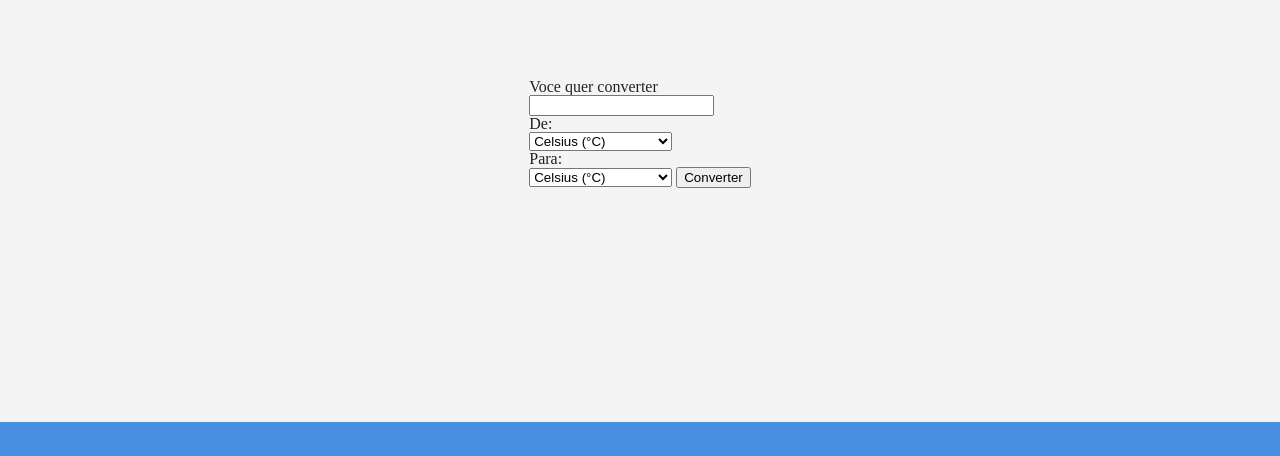
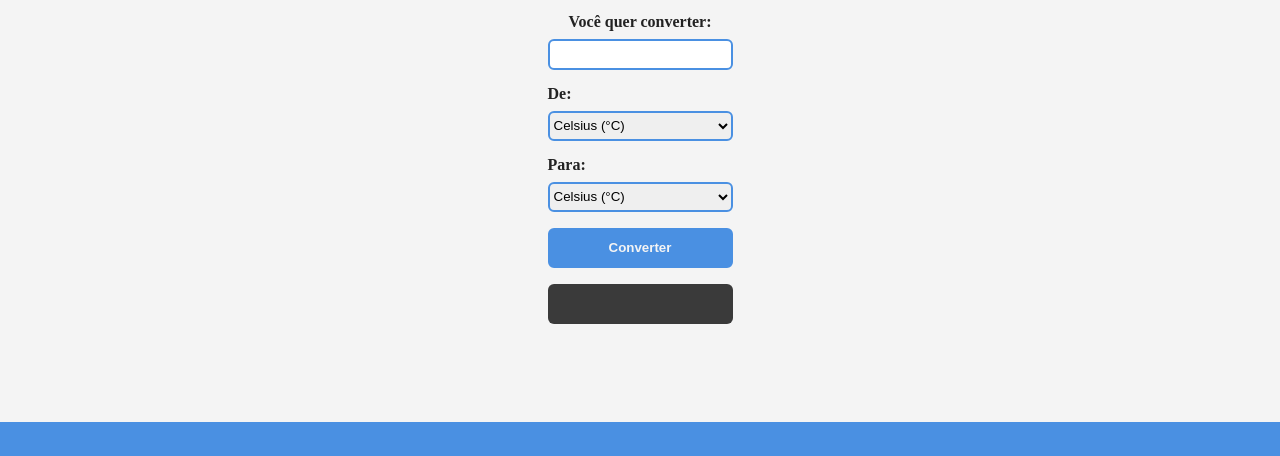
Before and after one commit to Chris-Saints/ToolBox, a website built with Vite: page conversor.html in a window 1280 px wide. Shown: the part 247-703 px from the top of the page. Built offline with nearby package versions, Linux system fonts and the light colour scheme.

Commit message:
Estilizando e colocando Titulo no pagina de conversão de medidas

```diff
--- a/conversor.html
+++ b/conversor.html
@@ -5,8 +5,8 @@
         <meta name="viewport" content="width=device-width, initial-scale=1.0">
         <link rel="stylesheet" href="./styles/reset.css">
         <link rel="stylesheet" href="./styles/style.css">
-    <link rel="stylesheet" href="./styles/temas.css">
-    <title>Toolbox - Trocar Tema</title>
+        <link rel="stylesheet" href="./styles/conversor.css">
+        <title>Toolbox - Conversor</title>
     </head>
     <body>
         <header class="cabecalho">
@@ -14,9 +14,19 @@
         </header>
 
         <main class="conteudo">
-        <section><p>Voce quer converter </p>
+
+            <h1>CONVERSOR</h1>
+
+            <section class="Container">
+
+                <div class="container_converter">
+                    <p>Você quer converter: </p>
                     <input type="number" id="input">
+                </div>
+
+                <div class="container_de">
                     <p>De:</p>
+
                     <select id="converter-de">
                         <option value="celsius">Celsius (°C)</option>
                         <option value="kelvin">Kelvin (K)</option>
@@ -41,7 +51,11 @@
                         <option value="vw">Viewport Width (vw)</option>
                         <option value="vh">Viewport Height (vh)</option>
                     </select>
+                </div>
+
+                <div class="container_para">
                     <p>Para:</p>
+
                     <select id="converter-para">
                         <option value="celsius">Celsius (°C)</option>
                         <option value="kelvin">Kelvin (K)</option>
@@ -67,11 +81,15 @@
                         <option value="vw">Viewport Width (vw)</option>
                         <option value="vh">Viewport Height (vh)</option>
                     </select>
+                </div>
 
                 <button id="converter-botao">Converter</button>
+
                 <p id="display"></p>
 
             </section>
+
+
 
         </main>
 
--- /dev/null
+++ b/styles/conversor.css
@@ -0,0 +1,94 @@
+.conteudo {
+    display: flex;
+    flex-direction: column;
+    gap: 2rem;
+    margin-bottom: 1rem;
+}
+
+.conteudo h1 {
+    font-weight: bold;
+    font-size: 40px;
+}
+
+.Container {
+    display: flex;
+    flex-direction: column;
+    gap: 1rem;
+}
+
+.container_converter{
+    display: flex;
+    align-items: center;
+    font-weight: bold;
+    flex-direction: column;
+    gap: 0.55rem;
+}
+
+.container_converter input {
+    border: solid 2px var(--cor-botao-form);
+    border-radius: 6px;
+    height: 25px;
+}
+
+.container_de {
+    display: flex;
+    font-weight: bold;
+    flex-direction: column;
+    gap: 0.55rem;
+}
+
+.container_de select {
+    border: solid 2px var(--cor-botao-form);
+    border-radius: 6px;
+    cursor: pointer;
+    height: 30px;
+
+}
+
+.container_para {
+    display: flex;
+    font-weight: bold;
+    flex-direction: column;
+    gap: 0.55rem;
+}
+
+.container_para select {
+    border: solid 2px var(--cor-botao-form);
+    border-radius: 6px;
+    cursor: pointer;
+    height: 30px;
+}
+
+#converter-botao {
+    background-color: var(--cor-botao-form);
+    border: solid 2px var(--cor-botao-form);
+    color: var(--cor-fonte-form);
+
+    font-weight: bold;
+
+    height: 40px;
+    border-radius: 6px;
+}
+
+#converter-botao:hover {
+    background-color: var(--cor-botao-form-hover);
+
+    color: var(--cor-fonte-form-hover);
+}
+
+#display {
+    display: flex;
+    align-items: center;
+    justify-content: center;
+
+    background-color: var(--cor-formulario);
+    color: var(--cor-fonte-form);
+    font-weight: bold;
+    border-radius: 6px;
+    height: 40px;
+}
+
+
+.cabecalho {
+    margin-bottom: 1rem;
+}
--- a/styles/style.css
+++ b/styles/style.css
@@ -115,6 +115,7 @@ main.conteudo {
     display: flex;
     justify-content: center;
     align-items: center;
+    margin-bottom: 1rem;
 }
 
 .cabecalho__imagem {
@@ -335,6 +336,8 @@ footer.rodape {
     justify-content: space-between;
     align-items: center;
     padding: 2.5em 4em;
+
+    margin-top: 1rem;
 }
 
 .rodape__direitos {
```
Lines whose indentation alone changed are shown as unchanged.
